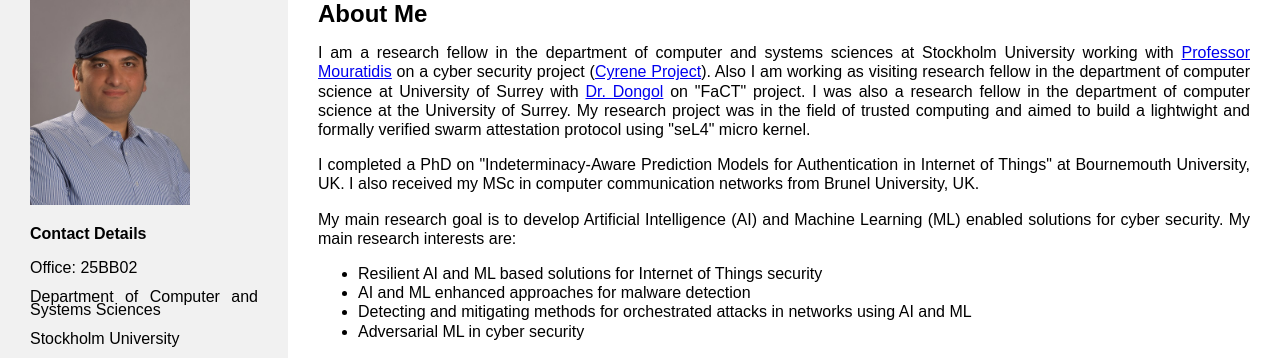
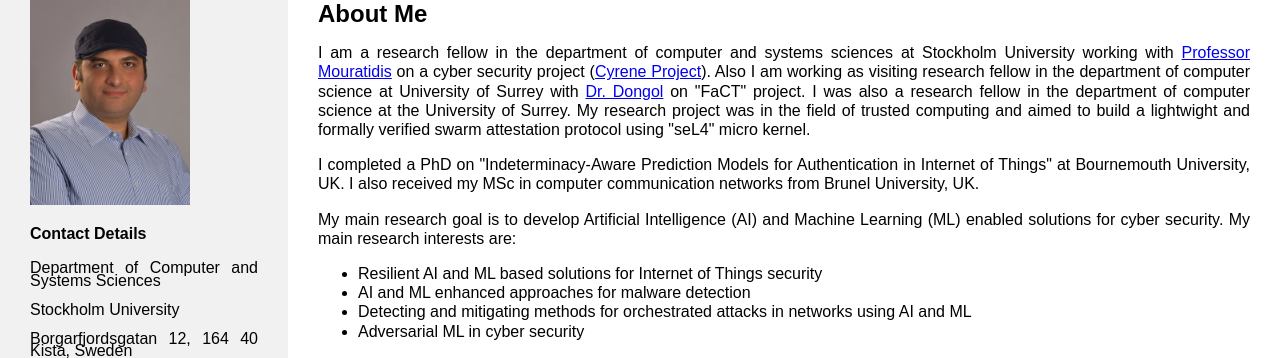
Before and after one commit to heydari-m/web, a plain HTML site: page index.html in a window 1280 px wide. Shown: the part 127-485 px from the top of the page. Drawn offline with Linux system fonts and the light colour scheme.

Commit message:
Update index.html

```diff
--- a/index.html
+++ b/index.html
@@ -115,7 +115,6 @@ margin-left: 27px;
 
     <img src="/Pics/Heydari.jpg" alt="Dr Mohammad Heydari" style="width:70%">
     <h4 style="text-align:justify">Contact Details</h4>
-    <p style="text-align:justify">Office: 25BB02</p>
     <p style="text-align:justify">Department of Computer and Systems Sciences</p>
     <p style="text-align:justify">Stockholm University</p>
     <p style="text-align:justify">Borgarfjordsgatan 12, 164 40 Kista, Sweden</p>
```
